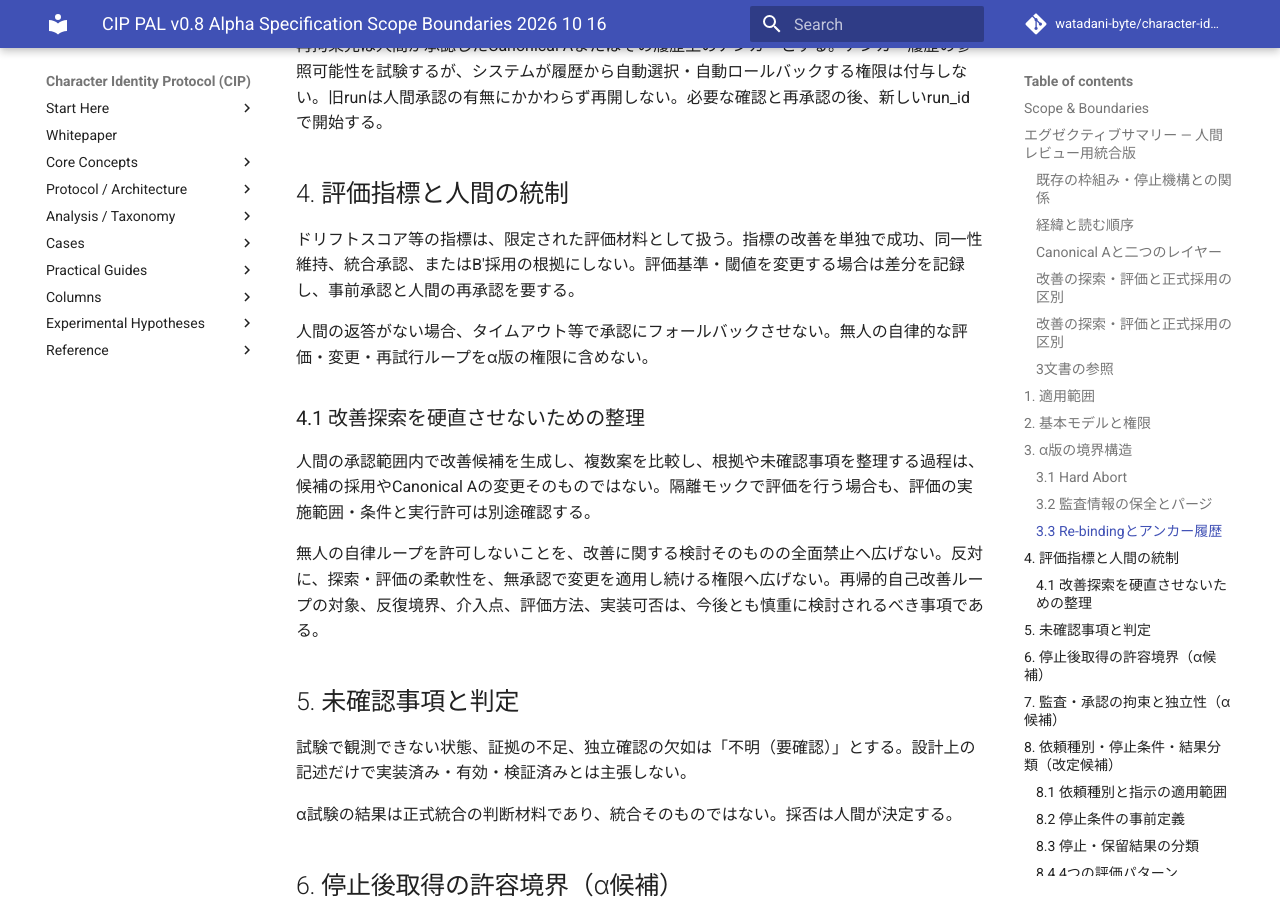
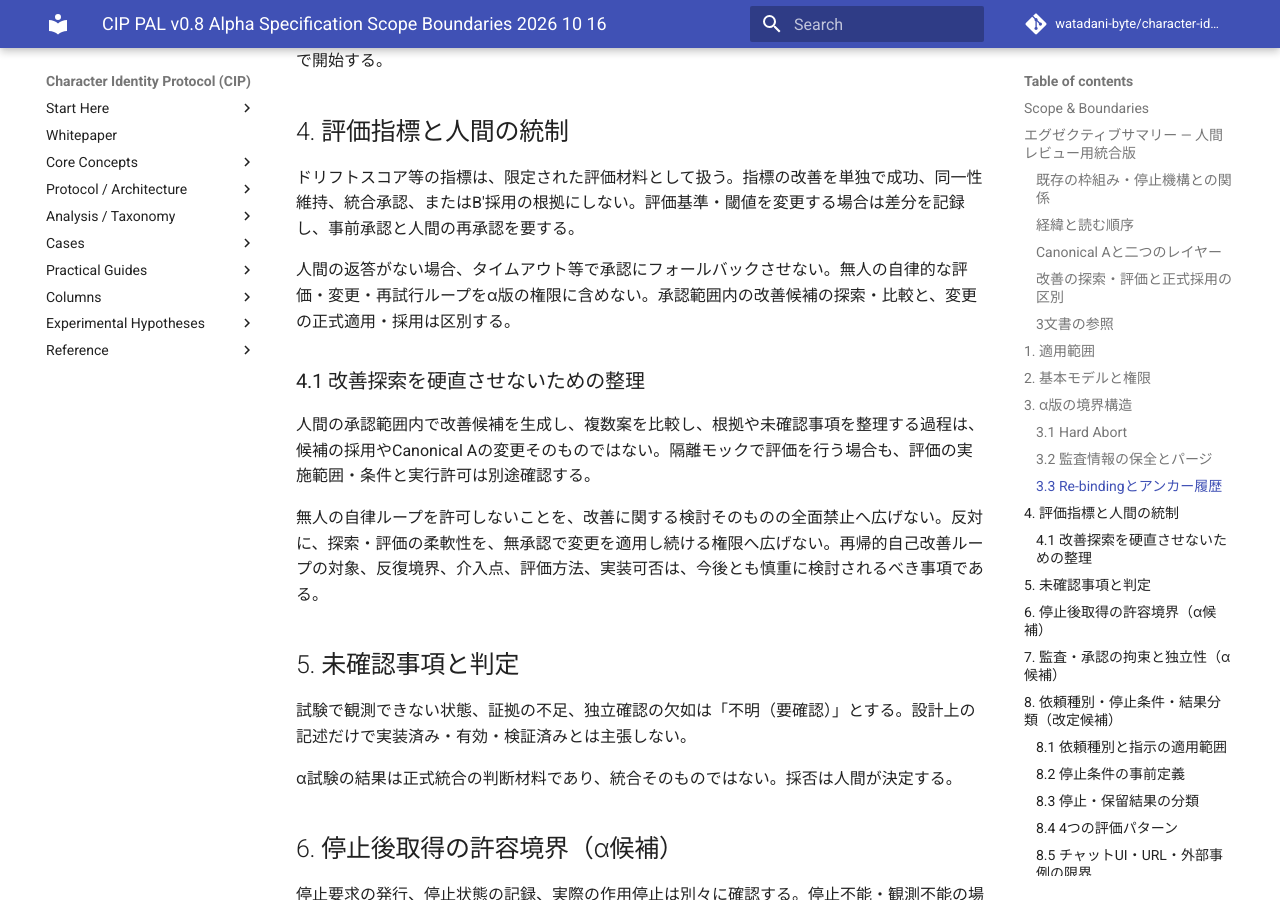
Before and after one commit to watadani-byte/character-identity-protocol, an MkDocs documentation site: the page built from docs/v0.8-alpha/CIP_PAL_v0.8_Alpha_Specification_Scope_Boundaries_2026-10-16.md, in a window 1280 px wide and 900 px high, scrolled down 4142 px. Built offline with MkDocs 1.6.1 and Material for MkDocs 9.7.7, drawn with Linux system fonts in a browser that asks for light colours; comment, search, counter and statistics services are not loaded.

Commit message:
fix: remove duplicate headings and complete restored section
Remove the duplicated restoration headings and restore the omitted sentence in Specification §4.

```diff
--- a/docs/v0.8-alpha/CIP_PAL_v0.8_Alpha_Specification_Scope_Boundaries_2026-10-16.md
+++ b/docs/v0.8-alpha/CIP_PAL_v0.8_Alpha_Specification_Scope_Boundaries_2026-10-16.md
@@ -60,8 +60,6 @@ Canonical Aを正統な起点とする原則は、技術的停止・隔離能力
 
 ### 改善の探索・評価と正式採用の区別
 
-### 改善の探索・評価と正式採用の区別
-
 再帰的自己改善のループそのものは、**今後とも慎重に検討されるべき事項である**。本書は、その実現、有効性、先行性、実装済み能力を主張しない。
 
 人間が承認した目的・範囲・制約の内側で行う改善案の生成・比較・評価と、その変更を正式に適用・採用する判断を区別する。候補を検討する各段階に、候補の正式採用と同じ承認を一律に要求するとは解釈しない。一方、無人の自律ループ、無承認の変更適用、人間の無応答を根拠とする継続、承認の自動継承は禁止を維持する。
@@ -110,7 +108,7 @@ Identity failureまたはgovernance failureを検知したとき、対象のgene
 
 ドリフトスコア等の指標は、限定された評価材料として扱う。指標の改善を単独で成功、同一性維持、統合承認、またはB′採用の根拠にしない。評価基準・閾値を変更する場合は差分を記録し、事前承認と人間の再承認を要する。
 
-人間の返答がない場合、タイムアウト等で承認にフォールバックさせない。無人の自律的な評価・変更・再試行ループをα版の権限に含めない。
+人間の返答がない場合、タイムアウト等で承認にフォールバックさせない。無人の自律的な評価・変更・再試行ループをα版の権限に含めない。承認範囲内の改善候補の探索・比較と、変更の正式適用・採用は区別する。
 
 ### 4.1 改善探索を硬直させないための整理
 
```
Also changed, not shown: docs/v0.8-alpha/CIP_PAL_v0.8_Alpha_Operator_Guide_Restrictions_Limits_2026-10-16.md (+0 -2 lines), docs/v0.8-alpha/CIP_PAL_v0.8_Alpha_Verification_Audit_Tasks_2026-10-16.md (+0 -2 lines).
